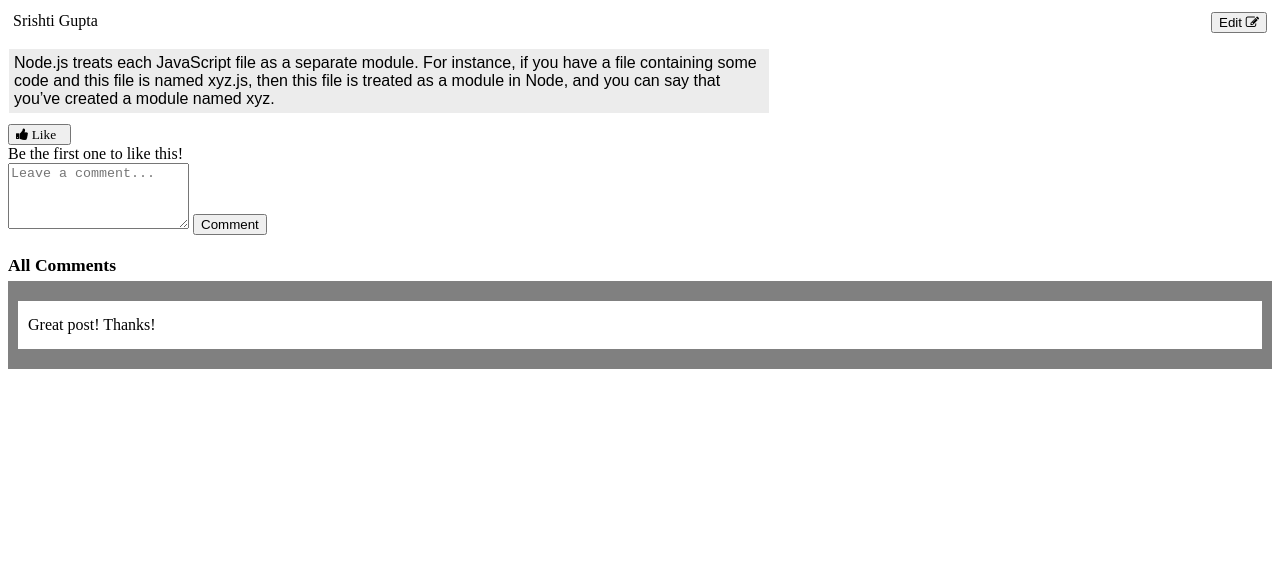
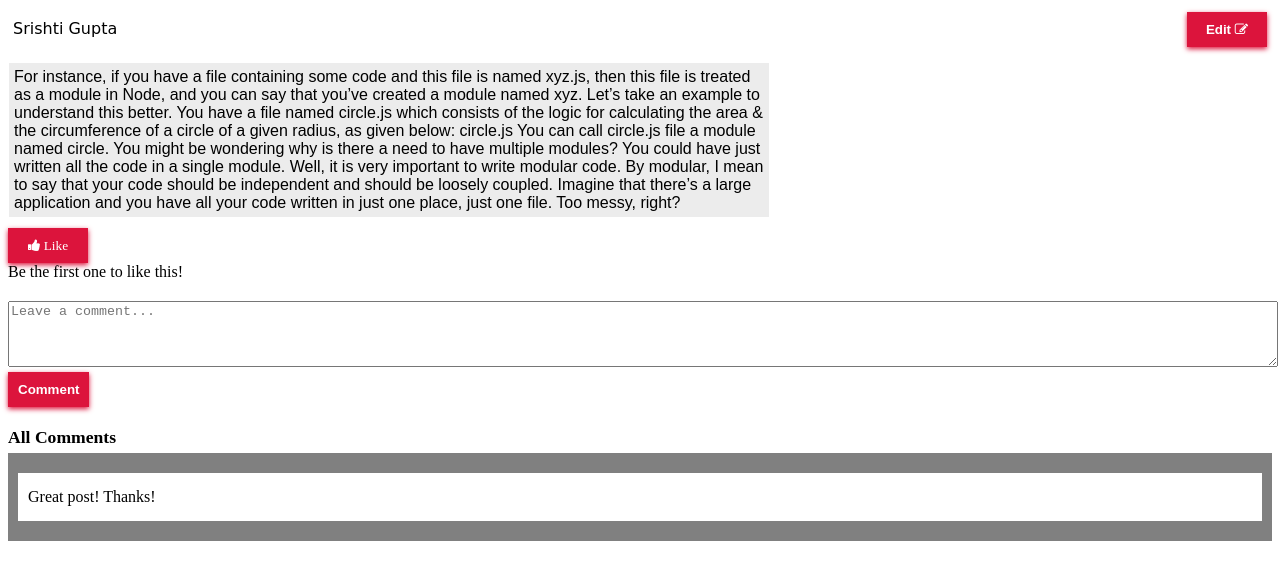
Before and after one commit to jsowmy-upgrad/Scribbler, a plain HTML site: page html/post.html in a window 1280 px wide. Shown: the part 136-716 px from the top of the page. Drawn offline with Linux system fonts and the light colour scheme; a web font is replaced by a local one.

Commit message:
Post Page Code Fix and Indenting
facing git bash error saying no permission to .git file even when ran as administrator

```diff
--- a/html/post.html
+++ b/html/post.html
@@ -13,8 +13,8 @@
     href="https://fonts.googleapis.com/css?family=Montez&display=swap"
     rel="stylesheet"
     />
-    <link href='../styles/common.css' rel='stylesheet' type='text/css'>
-    <link href='../styles/post.css' rel='stylesheet' type='text/css'>
+    <link href='../styles/common.css' rel='stylesheet' type='text/css'/>
+    <link href='../styles/post.css' rel='stylesheet' type='text/css'/>
 </head>
 <body>
     <!-- Header div -->
@@ -35,36 +35,38 @@
   </div>
 
   <!-- content div -->
-<div class="content">
+  <div>
     <div class="content-body">
         <!-- Title -->
         <div class="title" id="post-title">Everything you should know about 'module' & 'require' in Node.js</div>
 
         <!-- Author and Edit button -->
         <div class="btn-row">
-            <div class="author">Srishti Gupta</div>
-            <button id='btn-text' type="button" class="btn" onclick="editButtonClick()">Edit
+            <div class="username">Srishti Gupta</div>
+            <button id='btn-text' type="button" class="crimson-button" onclick="editButtonClick()">Edit
                 <i class="fa fa-pencil-square-o" id="btn-icon"></i>
             </button>
         </div>
 
         <!-- post text -->
-        <div class="post-text" id="post-text">Node.js treats each JavaScript file as a separate module. For instance, if
-            you have a file
-            containing some code and this file is named xyz.js, then this file is treated as a module in Node, and you
-            can
-            say that you’ve created a module
-            named xyz.
+        <div class="post-text" id="post-text">
+            For instance, if you have a file containing some code and this file is named xyz.js, then this file is treated as a module in Node, and you can say that you’ve created a module named xyz.
+            Let’s take an example to understand this better.
+            You have a file named circle.js which consists of the logic for calculating the area & the circumference of a circle of a given radius, as given below:
+            circle.js
+            You can call circle.js file a module named circle.
+            You might be wondering why is there a need to have multiple modules? You could have just written all the code in a single module. Well, it is very important to write modular code. By modular, I mean to say that your code should be independent and should be loosely coupled. Imagine that there’s a large application and you have all your code written in just one place, just one file. Too messy, right?
         </div>
 
-        <!-- Like -->
-        <button type="button" class="btn" onclick="postLiked()"><i class="fa fa-thumbs-up" id="btn-like-text">&nbsp;Like&nbsp;&nbsp;</i>
+        <!-- Like box code -->
+        <button type="button" class="crimson-button" onclick="postLikes()">
+            <i class="fa fa-thumbs-up" id="btn-like-text">&nbsp;Like</i>
         </button>
-        <div class="btn-like-tip" id="like-tip">Be the first one to like this!</div>
+        <div id="like-msg" >Be the first one to like this!</div>
 
-        <!-- Comment -->
-        <textarea id="edt-comment" class="edt-comment" rows="4" placeholder="Leave a comment..."></textarea>
-        <button type="button" class="btn" onclick="addComment()">Comment</button>
+        <!-- Comment box code -->
+        <textarea class="comment-area" id="edit-comment" rows="4" placeholder="Leave a comment..."></textarea>
+        <button type="button" class="crimson-button" onclick="addComment()">Comment</button>
         <div class="comment-header">All Comments</div>
         <div class="comment-list" id="comment-list">
             <div class="comment-text">Great post! Thanks!</div>
@@ -73,6 +75,7 @@
 </div>
 
 <!-- Script to include header -->
+<script src="../scripts/common.js"></script>
 <script src="../scripts/post.js"></script>
 </body>
 </html>
```
Lines whose indentation alone changed are shown as unchanged.
